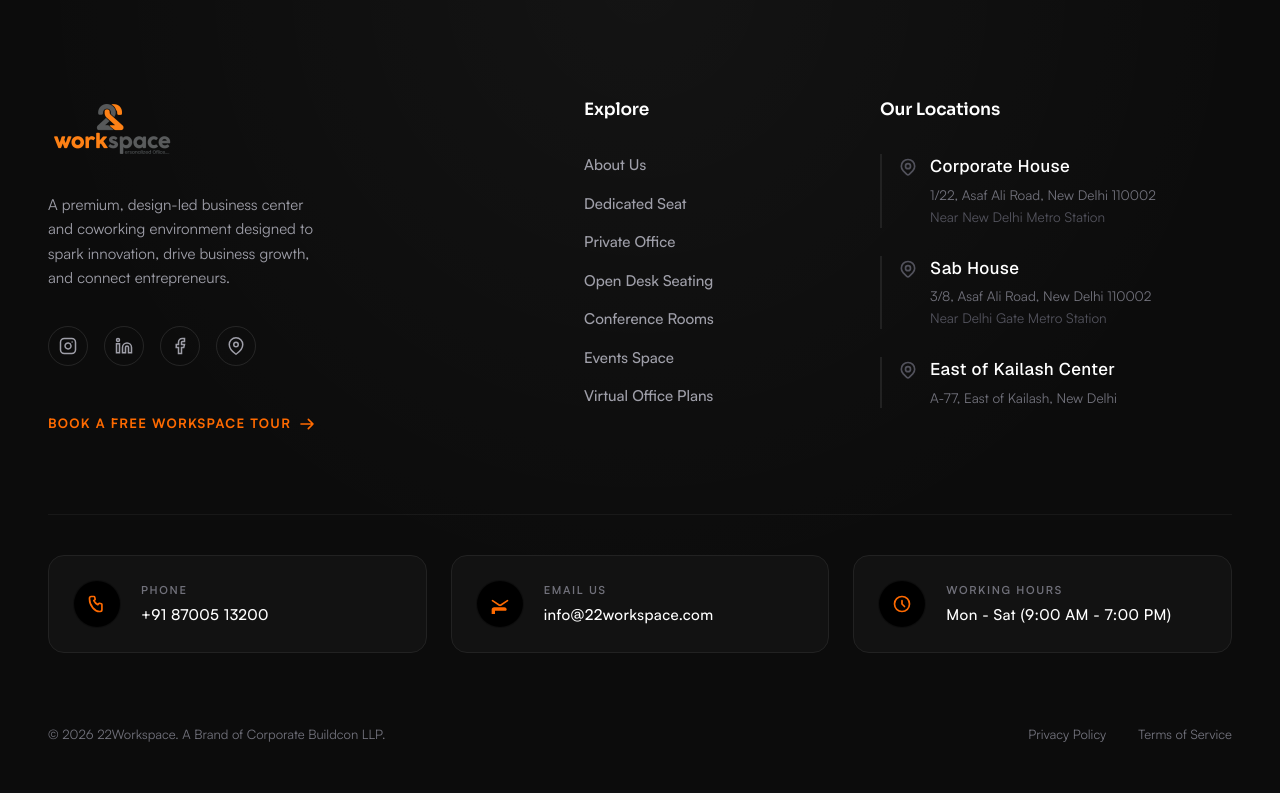
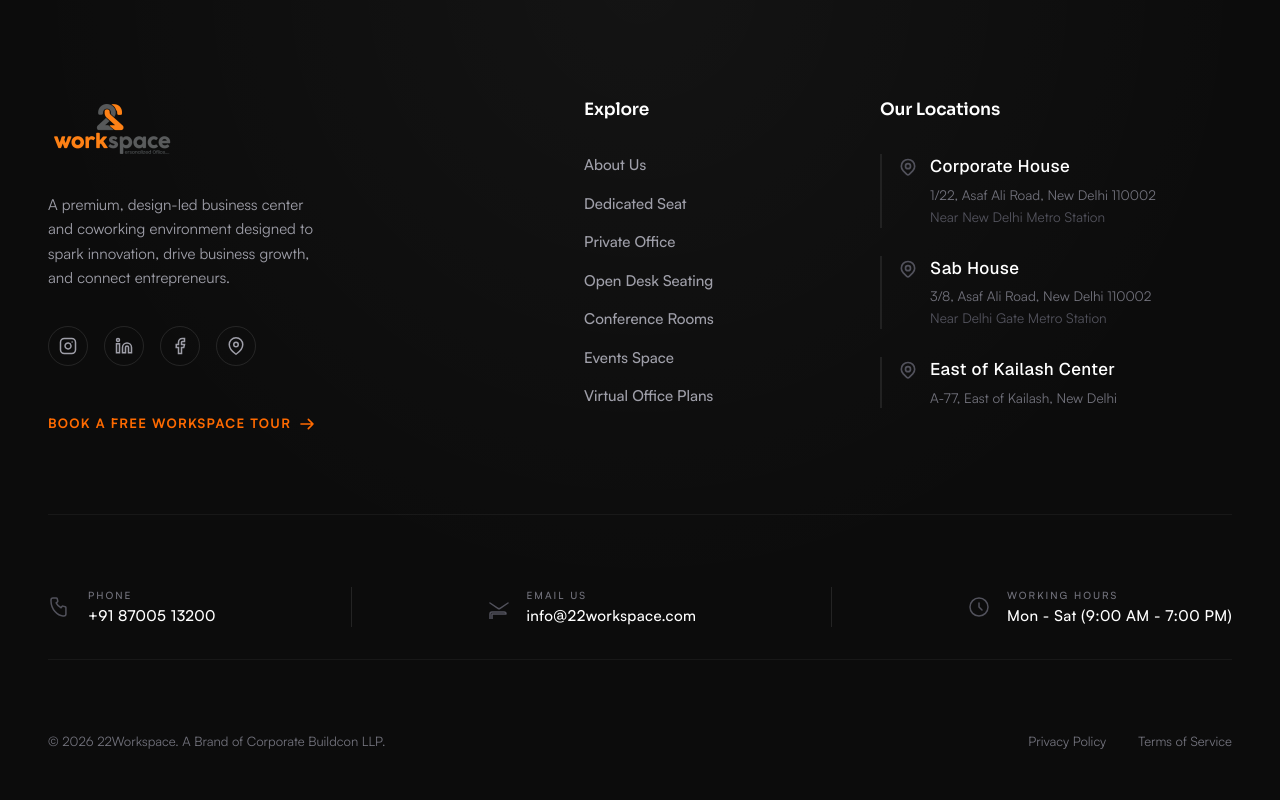
Before and after one commit to Shrdx/22workspaces, a Next.js app: page / in a window 1280 px wide. Shown: the part 6409-7209 px from the top of the page. Built offline with nearby package versions, Linux system fonts and the light colour scheme.

Commit message:
footer design

```diff
--- a/src/components/Footer.tsx
+++ b/src/components/Footer.tsx
@@ -173,44 +173,53 @@ export default function Footer() {
 
         {/* Contact Info Blocks */}
         <motion.div
-          className="grid grid-cols-1 md:grid-cols-3 gap-6 mb-12"
+          className="flex flex-col md:flex-row items-start md:items-center justify-between gap-10 py-8 border-b border-white/5 mb-12"
           initial={{ opacity: 0, y: 20 }}
           whileInView={{ opacity: 1, y: 0 }}
           viewport={{ once: true }}
           transition={{ duration: 0.6, delay: 0.3, ease: "easeOut" }}
         >
-          <div className="bg-[#121212] border border-[#222] rounded-2xl p-6 flex items-center gap-5 hover:-translate-y-1 hover:border-white/10 transition-all duration-300">
-            <div className="w-12 h-12 rounded-full bg-black border border-white/5 flex items-center justify-center text-brand-orange shrink-0">
-              <svg className="w-5 h-5" fill="none" viewBox="0 0 24 24" stroke="currentColor">
-                <path strokeLinecap="round" strokeLinejoin="round" strokeWidth={2} d="M3 5a2 2 0 012-2h3.28a1 1 0 01.94.725l.548 2.2a1 1 0 01-.321.988l-1.305.98a10.582 10.582 0 004.872 4.872l.98-1.305a1 1 0 01.988-.321l2.2.548a1 1 0 01.725.94V19a2 2 0 01-2 2h-1C9.716 21 3 14.284 3 6V5z" />
+          {/* Phone */}
+          <div className="flex items-center gap-4 group">
+            <div className="text-zinc-600 group-hover:text-brand-orange transition-colors duration-300">
+              <svg className="w-6 h-6" fill="none" viewBox="0 0 24 24" stroke="currentColor">
+                <path strokeLinecap="round" strokeLinejoin="round" strokeWidth={1.5} d="M3 5a2 2 0 012-2h3.28a1 1 0 01.94.725l.548 2.2a1 1 0 01-.321.988l-1.305.98a10.582 10.582 0 004.872 4.872l.98-1.305a1 1 0 01.988-.321l2.2.548a1 1 0 01.725.94V19a2 2 0 01-2 2h-1C9.716 21 3 14.284 3 6V5z" />
               </svg>
             </div>
-            <div>
-              <p className="text-[11px] uppercase tracking-[0.15em] text-zinc-500 mb-1 font-semibold">Phone</p>
-              <a href="tel:+918700513200" className="hover:text-brand-orange transition-colors text-[15px] font-medium text-white tracking-wide">+91 87005 13200</a>
+            <div className="flex flex-col">
+              <span className="text-[10px] uppercase tracking-[0.2em] text-zinc-500 mb-0.5 font-medium">Phone</span>
+              <a href="tel:+918700513200" className="text-[15px] font-medium text-white tracking-wide hover:text-brand-orange transition-colors">+91 87005 13200</a>
             </div>
           </div>
 
-          <div className="bg-[#121212] border border-[#222] rounded-2xl p-6 flex items-center gap-5 hover:-translate-y-1 hover:border-white/10 transition-all duration-300">
-            <div className="w-12 h-12 rounded-full bg-black border border-white/5 flex items-center justify-center text-brand-orange shrink-0">
-              <svg className="w-5 h-5" fill="none" viewBox="0 0 24 24" stroke="currentColor">
-                <path strokeLinecap="round" strokeLinejoin="round" strokeWidth={2} d="M3 8l7.89 5.26a2 2 0 002.22 0L21 8M5 19h14a2 2 0 00-2-2H5a2 2 0 00-2 2v10a2 2 0 002 2z" />
+          {/* Divider (Desktop only) */}
+          <div className="hidden md:block w-px h-10 bg-white/10" />
+
+          {/* Email */}
+          <div className="flex items-center gap-4 group">
+            <div className="text-zinc-600 group-hover:text-brand-orange transition-colors duration-300">
+              <svg className="w-6 h-6" fill="none" viewBox="0 0 24 24" stroke="currentColor">
+                <path strokeLinecap="round" strokeLinejoin="round" strokeWidth={1.5} d="M3 8l7.89 5.26a2 2 0 002.22 0L21 8M5 19h14a2 2 0 00-2-2H5a2 2 0 00-2 2v10a2 2 0 002 2z" />
               </svg>
             </div>
-            <div>
-              <p className="text-[11px] uppercase tracking-[0.15em] text-zinc-500 mb-1 font-semibold">Email Us</p>
-              <a href="mailto:info@22workspace.com" className="hover:text-brand-orange transition-colors text-[15px] font-medium text-white tracking-wide">info@22workspace.com</a>
+            <div className="flex flex-col">
+              <span className="text-[10px] uppercase tracking-[0.2em] text-zinc-500 mb-0.5 font-medium">Email Us</span>
+              <a href="mailto:info@22workspace.com" className="text-[15px] font-medium text-white tracking-wide hover:text-brand-orange transition-colors">info@22workspace.com</a>
             </div>
           </div>
 
-          <div className="bg-[#121212] border border-[#222] rounded-2xl p-6 flex items-center gap-5 hover:-translate-y-1 hover:border-white/10 transition-all duration-300">
-            <div className="w-12 h-12 rounded-full bg-black border border-white/5 flex items-center justify-center text-brand-orange shrink-0">
-              <svg className="w-5 h-5" fill="none" viewBox="0 0 24 24" stroke="currentColor">
-                <path strokeLinecap="round" strokeLinejoin="round" strokeWidth={2} d="M12 8v4l3 3m6-3a9 9 0 11-18 0 9 9 0 0118 0z" />
+          {/* Divider (Desktop only) */}
+          <div className="hidden md:block w-px h-10 bg-white/10" />
+
+          {/* Working Hours */}
+          <div className="flex items-center gap-4 group">
+            <div className="text-zinc-600 group-hover:text-brand-orange transition-colors duration-300">
+              <svg className="w-6 h-6" fill="none" viewBox="0 0 24 24" stroke="currentColor">
+                <path strokeLinecap="round" strokeLinejoin="round" strokeWidth={1.5} d="M12 8v4l3 3m6-3a9 9 0 11-18 0 9 9 0 0118 0z" />
               </svg>
             </div>
-            <div>
-              <p className="text-[11px] uppercase tracking-[0.15em] text-zinc-500 mb-1 font-semibold">Working Hours</p>
+            <div className="flex flex-col">
+              <span className="text-[10px] uppercase tracking-[0.2em] text-zinc-500 mb-0.5 font-medium">Working Hours</span>
               <span className="text-[15px] font-medium text-white tracking-wide">Mon - Sat (9:00 AM - 7:00 PM)</span>
             </div>
           </div>
```
